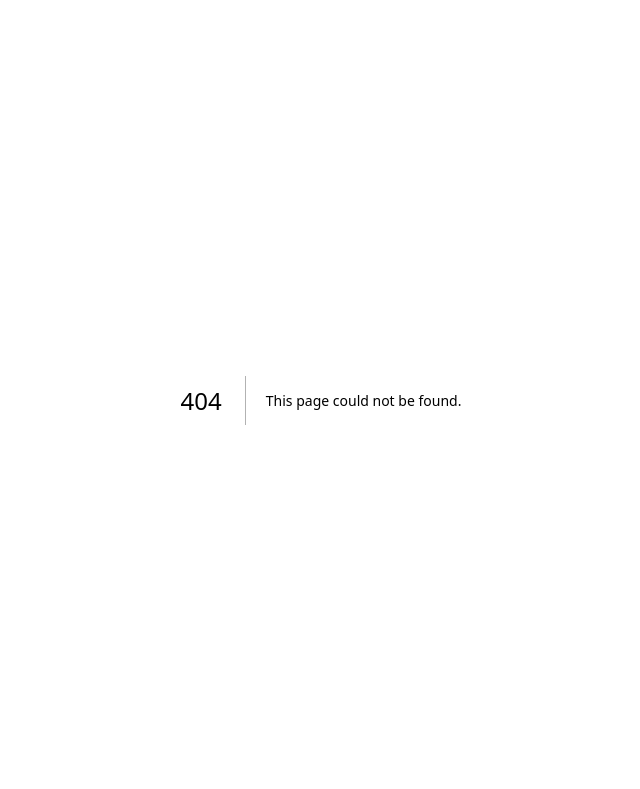
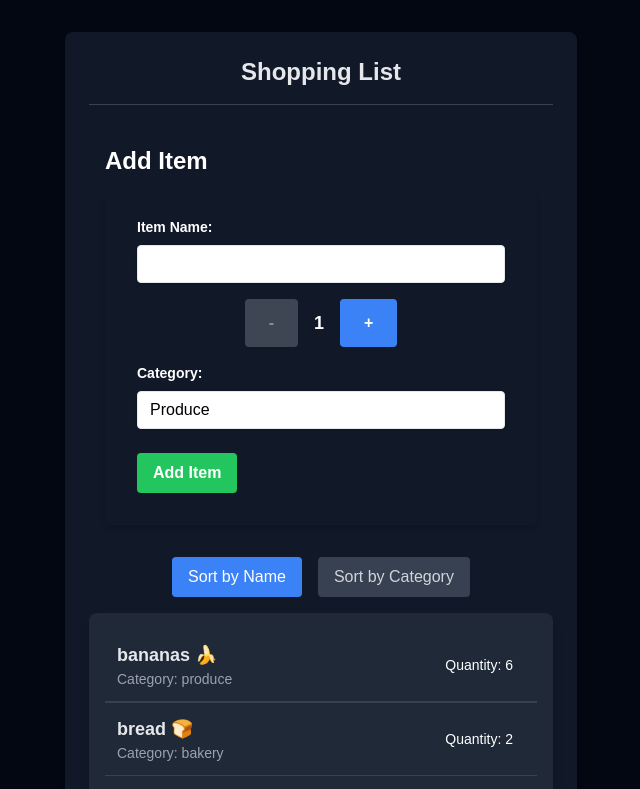
Before and after one commit to vanshitamunday/cprg306-assignments, a Next.js app: page /week-7 in a window 1280 px wide. Before the commit this address had no page. Shown: the top 789 px of the page, without its empty margins (319-959 px from the left). Built offline with nearby package versions, Linux system fonts and the light colour scheme.

Commit message:
added week 7 page

```diff
--- a/app/page.js
+++ b/app/page.js
@@ -48,6 +48,14 @@ export default function Home() {
               Week 6
             </Link>
           </li>
+          <li>
+            <Link
+              href="/week-7"
+              className="block w-full text-lg font-medium text-gray-300 hover:text-white px-4 py-3 rounded-md transition duration-200 bg-gray-800 hover:bg-gray-700"
+            >
+              Week 7
+            </Link>
+          </li>
         </ul>
       </div>
     </main>
--- /dev/null
+++ b/app/week-7/item-list.js
@@ -0,0 +1,48 @@
+"use client";
+
+import { useState } from "react";
+import Item from "./item";
+import itemsData from "./items.json";
+
+export default function ItemList() {
+  const [sortBy, setSortBy] = useState("name");
+
+  const sortedItems = [...itemsData].sort((a, b) => {
+    if (sortBy === "name") {
+      return a.name > b.name ? 1 : -1;
+    }
+    if (sortBy === "category") {
+      return a.category > b.category ? 1 : -1;
+    }
+    return 0;
+  });
+
+  return (
+    <div>
+      <div className="flex justify-center space-x-4 mb-4">
+        <button
+          onClick={() => setSortBy("name")}
+          className={`px-4 py-2 rounded ${
+            sortBy === "name" ? "bg-blue-500 text-white" : "bg-gray-700 text-gray-300"
+          }`}
+        >
+          Sort by Name
+        </button>
+        <button
+          onClick={() => setSortBy("category")}
+          className={`px-4 py-2 rounded ${
+            sortBy === "category" ? "bg-blue-500 text-white" : "bg-gray-700 text-gray-300"
+          }`}
+        >
+          Sort by Category
+        </button>
+      </div>
+
+      <ul className="bg-gray-800 p-4 rounded-lg shadow-lg divide-y divide-gray-700">
+        {sortedItems.map((item) => (
+          <Item key={item.id} name={item.name} quantity={item.quantity} category={item.category} />
+        ))}
+      </ul>
+    </div>
+  );
+}
--- /dev/null
+++ b/app/week-7/item.js
@@ -0,0 +1,13 @@
+export default function Item({ name, quantity, category }) {
+    return (
+      <li className="flex justify-between items-center p-3 border-b border-gray-700">
+        <div>
+          <h3 className="text-lg font-semibold">{name}</h3>
+          <p className="text-sm text-gray-400">Category: {category}</p>
+        </div>
+        <span className="bg-gray-800 text-white px-3 py-1 rounded text-sm">
+          Quantity: {quantity}
+        </span>
+      </li>
+    );
+  }
--- /dev/null
+++ b/app/week-7/items.json
@@ -0,0 +1,74 @@
+[
+    {
+      "id": "1h2GJKH12gkHG31h1H",
+      "name": "milk, 4 L 🥛",
+      "quantity": 1,
+      "category": "dairy"
+    },
+    {
+      "id": "2KJH3k2j3H1k2J3K1H",
+      "name": "bread 🍞",
+      "quantity": 2,
+      "category": "bakery"
+    },
+    {
+      "id": "3h2KJH3k2j3H1k2J3",
+      "name": "eggs, dozen 🥚",
+      "quantity": 2,
+      "category": "dairy"
+    },
+    {
+      "id": "4k2J3K1H2GJKH12gk",
+      "name": "bananas 🍌",
+      "quantity": 6,
+      "category": "produce"
+    },
+    {
+      "id": "5H1h1H2KJH3k2j3H",
+      "name": "broccoli 🥦",
+      "quantity": 3,
+      "category": "produce"
+    },
+    {
+      "id": "6H1k2J3K1H2GJKH1",
+      "name": "chicken breasts, 1 kg 🍗",
+      "quantity": 1,
+      "category": "meat"
+    },
+    {
+      "id": "7gkHG31h1H2KJH3k",
+      "name": "pasta sauce 🍝",
+      "quantity": 3,
+      "category": "canned goods"
+    },
+    {
+      "id": "8j3H1k2J3K1H2GJK",
+      "name": "spaghetti, 454 g 🍝",
+      "quantity": 2,
+      "category": "dry goods"
+    },
+    {
+      "id": "9H12gkHG31h1H2KJ",
+      "name": "toilet paper, 12 pack 🧻",
+      "quantity": 1,
+      "category": "household"
+    },
+    {
+      "id": "10H3k2j3H1k2J3K1",
+      "name": "paper towels, 6 pack",
+      "quantity": 1,
+      "category": "household"
+    },
+    {
+      "id": "11k2J3K1H2GJKH12",
+      "name": "dish soap 🍽️",
+      "quantity": 1,
+      "category": "household"
+    },
+    {
+      "id": "12GJKH12gkHG31h1",
+      "name": "hand soap 🧼",
+      "quantity": 4,
+      "category": "household"
+    }
+  ]
--- /dev/null
+++ b/app/week-7/new-item.js
@@ -0,0 +1,131 @@
+"use client";
+import { useState } from "react";
+
+export default function NewItem({ onAddItem }) {
+  const [name, setName] = useState("");
+  const [category, setCategory] = useState("produce");
+  const [quantity, setQuantity] = useState(1);
+
+  // Function to generate a random 18-character ID
+  const genID = (length) => {
+    const chars = "ABCDEFGHIJKLMNOPQRSTUVWXYZabcdefghijklmnopqrstuvwxyz0123456789";
+    let result = "";
+    for (let i = 0; i < length; i++) {
+      result += chars.charAt(Math.floor(Math.random() * chars.length));
+    }
+    return result;
+  };
+
+  // Increment quantity (max 20)
+  const increment = (event) => {
+    event.preventDefault();
+    if (quantity < 20) {
+      setQuantity(quantity + 1);
+    }
+  };
+
+  // Decrement quantity (min 1)
+  const decrement = (event) => {
+    event.preventDefault();
+    if (quantity > 1) {
+      setQuantity(quantity - 1);
+    }
+  };
+
+  // Handle form submission
+  const handleSubmit = (event) => {
+    event.preventDefault();
+
+    // Create new item object
+    const newItem = {
+      id: genID(18),
+      name,
+      quantity,
+      category,
+    };
+
+    // Add new item to the list
+    onAddItem(newItem);
+
+    // Reset form fields
+    setName("");
+    setQuantity(1);
+    setCategory("produce");
+  };
+
+  return (
+    <div className="flex flex-col container mx-auto p-4">
+      {/* Title */}
+      <h2 className="text-2xl font-bold mb-4 text-white">Add Item</h2>
+
+      {/* Form */}
+      <form
+        onSubmit={handleSubmit}
+        className="bg-gray-900 shadow-md rounded px-8 pt-6 pb-8 mb-4 text-white"
+      >
+        {/* Name Input */}
+        <div className="mb-4">
+          <label className="block text-sm font-bold mb-2">Item Name:</label>
+          <input
+            type="text"
+            value={name}
+            onChange={(e) => setName(e.target.value)}
+            required
+            className="shadow appearance-none border rounded w-full py-2 px-3 bg-white text-black leading-tight focus:outline-none focus:shadow-outline"
+          />
+        </div>
+
+        {/* Quantity with Plus/Minus Buttons */}
+        <div className="flex justify-center items-center mb-4">
+          <button
+            onClick={decrement}
+            disabled={quantity === 1}
+            className="bg-gray-500 hover:bg-gray-600 text-white font-bold p-3 px-6 rounded disabled:opacity-50"
+          >
+            -
+          </button>
+          <span className="text-lg font-semibold px-4">{quantity}</span>
+          <button
+            onClick={increment}
+            disabled={quantity === 20}
+            className="bg-blue-500 hover:bg-blue-700 text-white font-bold p-3 px-6 rounded disabled:opacity-50"
+          >
+            +
+          </button>
+        </div>
+
+        {/* Category Dropdown */}
+        <div className="mb-6">
+          <label className="block text-sm font-bold mb-2">Category:</label>
+          <select
+            value={category}
+            onChange={(e) => setCategory(e.target.value.toLowerCase())}
+            className="shadow appearance-none border rounded w-full py-2 px-3 bg-white text-black leading-tight focus:outline-none focus:shadow-outline"
+          >
+            <option value="produce">Produce</option>
+            <option value="dairy">Dairy</option>
+            <option value="bakery">Bakery</option>
+            <option value="meat">Meat</option>
+            <option value="frozen foods">Frozen Foods</option>
+            <option value="canned goods">Canned Goods</option>
+            <option value="dry goods">Dry Goods</option>
+            <option value="beverages">Beverages</option>
+            <option value="snacks">Snacks</option>
+            <option value="household">Household</option>
+            <option value="other">Other</option>
+          </select>
+        </div>
+
+        {/* Submit Button */}
+        <div className="flex items-center justify-between">
+          <button
+            type="submit"
+            className="bg-green-500 hover:bg-green-700 text-white font-bold py-2 px-4 rounded focus:outline-none focus:shadow-outline"
+          >
+            Add Item
+          </button>
+        </div>
+      </form>
+    </div>
+  );
+}
--- /dev/null
+++ b/app/week-7/page.js
@@ -0,0 +1,32 @@
+"use client";
+
+import { useState } from "react";
+import NewItem from "./new-item";
+import ItemList from "./item-list";
+import itemsData from "./items.json";
+
+export default function Page() {
+  // State to store items
+  const [items, setItems] = useState(itemsData);
+
+  // Function to add a new item
+  const handleAddItem = (newItem) => {
+    setItems((prevItems) => [...prevItems, newItem]);
+  };
+
+  return (
+    <main className="min-h-screen flex flex-col items-center justify-center bg-gray-950 text-gray-200 p-8">
+      <div className="w-full max-w-lg p-6 bg-gray-900 shadow-md rounded-lg">
+        <h1 className="text-2xl font-semibold text-center border-b border-gray-700 pb-4 mb-6">
+          Shopping List
+        </h1>
+
+        {/* New Item Form */}
+        <NewItem onAddItem={handleAddItem} />
+
+        {/* Item List */}
+        <ItemList items={items} />
+      </div>
+    </main>
+  );
+}
```
